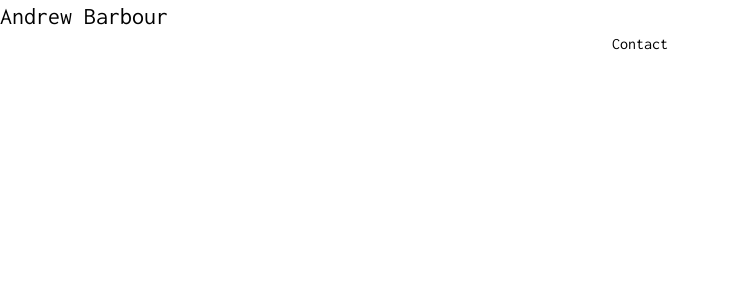
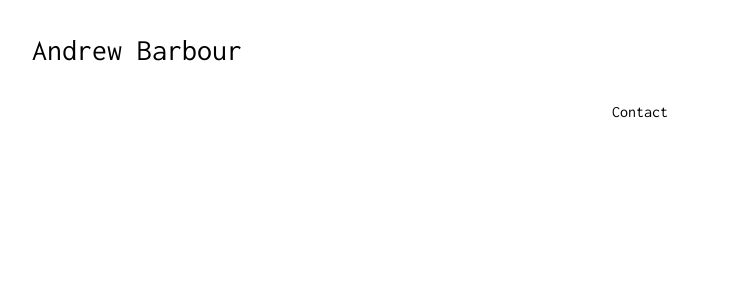
Before and after one commit to andrewjbarbour/missoncontrol, a Next.js app: page /contact in a window 1280 px wide. Shown: the top 300 px of the page, without its empty margins (0-729 px from the left). Built offline with nearby package versions, Linux system fonts and the light colour scheme.

Commit message:
update styling

```diff
--- a/app/components/footer.tsx
+++ b/app/components/footer.tsx
@@ -7,7 +7,7 @@ export default function Footer() {
   }
 
   return (
-    <footer className="flex flex-row place-content-between p-7  text-[#666] text-lg">
+    <footer className="flex flex-row place-content-between p-8  text-[#666] text-lg">
       <span>© {new Date().getFullYear()} Andrew Barbour</span>
       <div className="hover:cursor-pointer">
         <a onClick={handleClick}>↑</a>
--- a/app/components/navbar.tsx
+++ b/app/components/navbar.tsx
@@ -3,8 +3,11 @@ import * as React from "react";
 
 export default function Navbar() {
   return (
-    <div className="w-screen flex-shrink-0">
-      <Link href="/" className="text-2xl">
+    <div className="w-screen flex-shrink-0 p-8">
+      <Link
+        href="/"
+        className="text-3xl hover:underline hover:underline-offset-8 decoration-2"
+      >
         Andrew Barbour
       </Link>
     </div>
```
